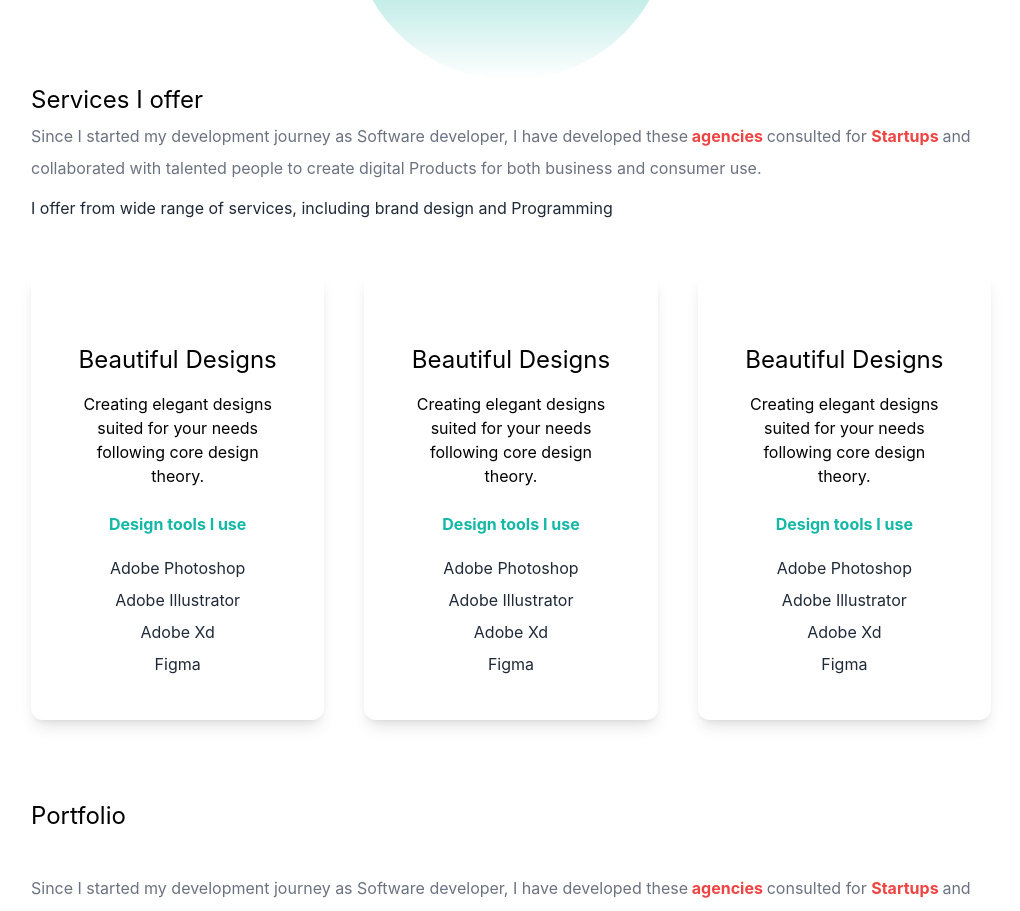
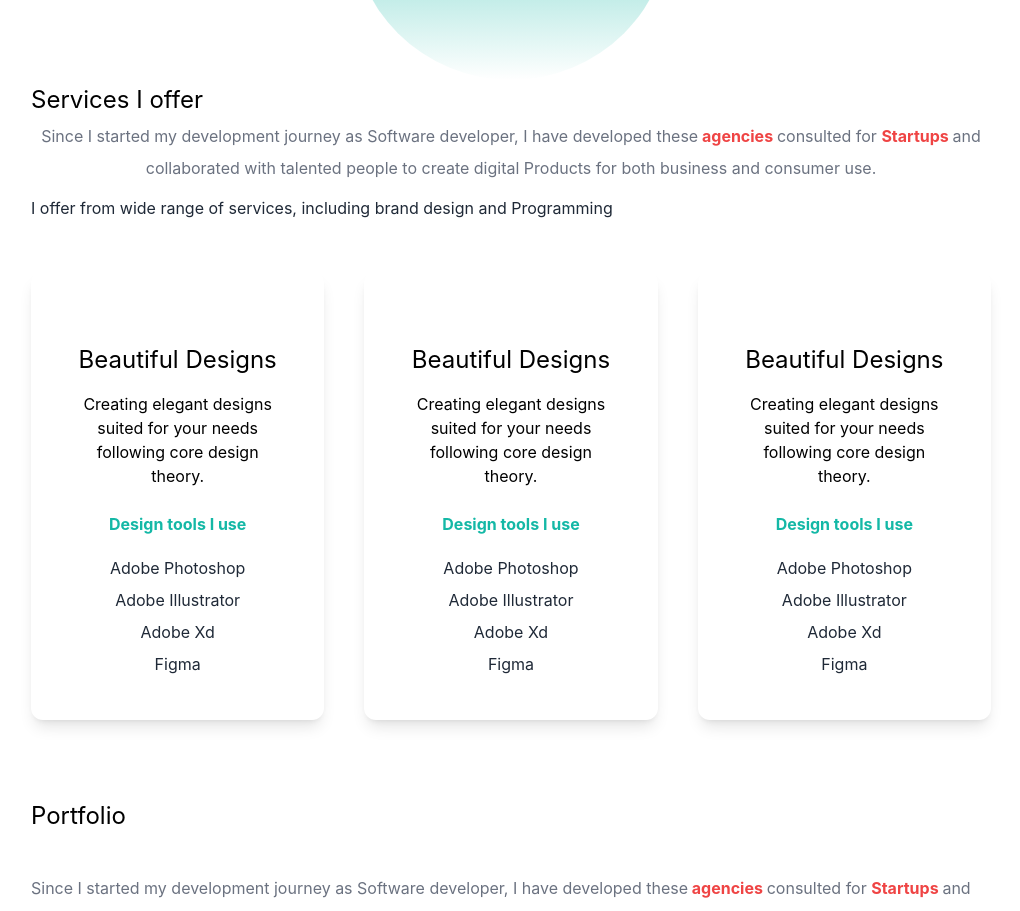
Before and after one commit to aeprodigy/mambwe_mike, a React (Create React App) app: page / in a window 1280 px wide. Shown: the part 1040-1951 px from the top of the page, without its empty margins (129-1149 px from the left). Built offline with nearby package versions, Linux system fonts and the light colour scheme.

Commit message:
services

```diff
--- a/src/App.js
+++ b/src/App.js
@@ -91,7 +91,7 @@ function App() {
               <h3 className="text-2xl py-1 dark:text-white">
                 Services I offer
               </h3>
-              <p className="leading-8 text-md text-gray-500 dark:text-white">
+              <p className="leading-8  text-md text-center text-gray-500 dark:text-white">
                 Since I started my development journey as Software developer, I
                 have developed these
                 <span className="text-red-500 font-bold"> agencies </span>
```
